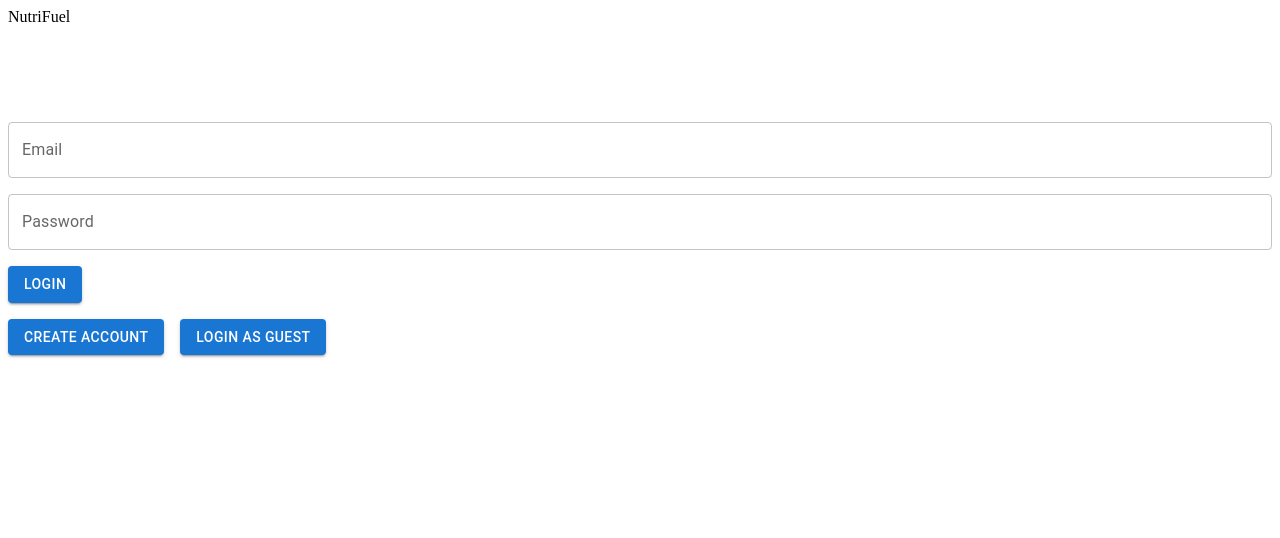
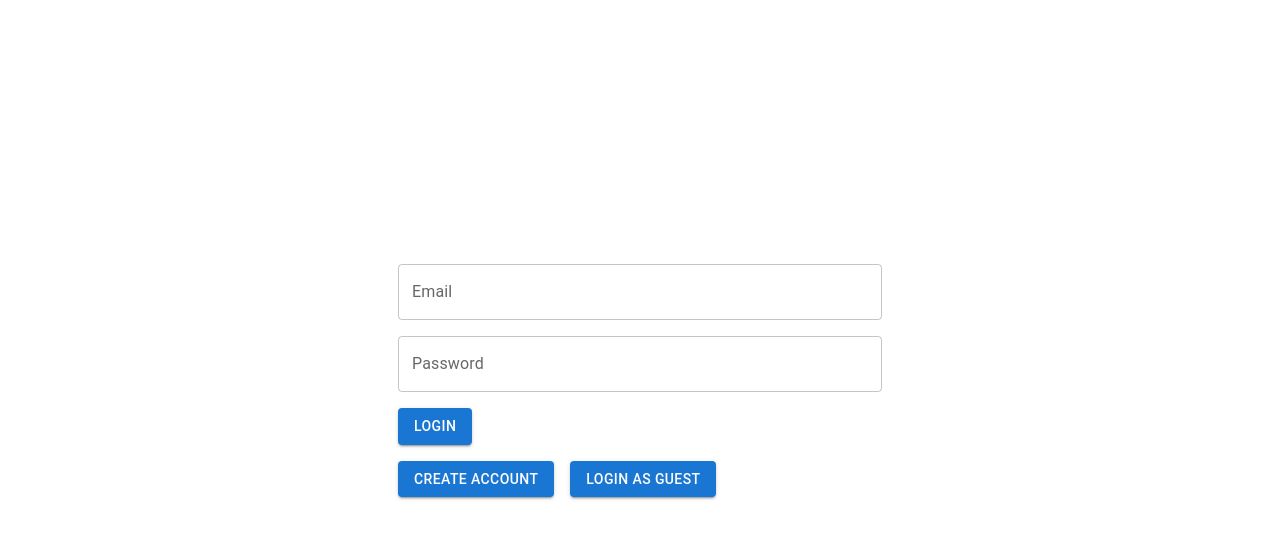
Before and after one commit to Harrymeng9/Project-NutriFuel, a React app: page /login in a window 1280 px wide. Shown: the top 538 px of the page. Built offline with nearby package versions, Linux system fonts and the light colour scheme; no server answers; the HTML template or start-up script is replaced by a standard one.

Commit message:
UI updates

```diff
--- a/client/src/components/login&signup/login/Login.jsx
+++ b/client/src/components/login&signup/login/Login.jsx
@@ -8,7 +8,8 @@ import {useRef, useState} from 'react';
 import Button from '@mui/material/Button';
 import TextField from '@mui/material/TextField';
 import Grid from '@mui/material/Grid';
-import Stack from '@mui/material/Stack';
+import Box from '@mui/material/Box';
+import Container from '@mui/material/Container';
 
 
 import { useNavigate } from 'react-router-dom';
@@ -23,11 +24,12 @@ export default function Login ({userInfo, auth}){
 
   return (
     <>
-      <Stack spacing={12} justifyContent="space-between">
-        <Title/>
+      <Title/>
+
+      <Container sx={{display:'flex', justifyContent: "center"}}>
         <LoginSection userInfo={userInfo} auth={auth} setShowError={setShowError}/>
         <Error showError={showError}/>
-      </Stack>
+      </Container>
     </>
   )
 }
@@ -35,7 +37,11 @@ export default function Login ({userInfo, auth}){
 
 var Title = function (){
   return (
-    <div id='Title'>NutriFuel</div>
+    <>
+    <Box sx={{width:'100vw'}}>
+
+    </Box>
+    </>
   );
 };
 
@@ -73,8 +79,8 @@ var LoginSection = function ({userInfo, auth, setShowError}){
 
   const navigate = useNavigate();
   return (
-    <div id="LoginSection" >
-      <Grid container spacing={2}>
+    <>
+      <Grid container spacing={2} sx={{mt:'30vh', maxWidth: '500px'}}>
         <Grid item xs={12}>
           <TextField fullWidth label={'Email'} onChange={(e)=>{loginInfo.current.email = e.target.value}}/>
         </Grid>
@@ -93,7 +99,7 @@ var LoginSection = function ({userInfo, auth, setShowError}){
       </Grid>
 
 
-    </div>
+    </>
   );
 };
 
```
